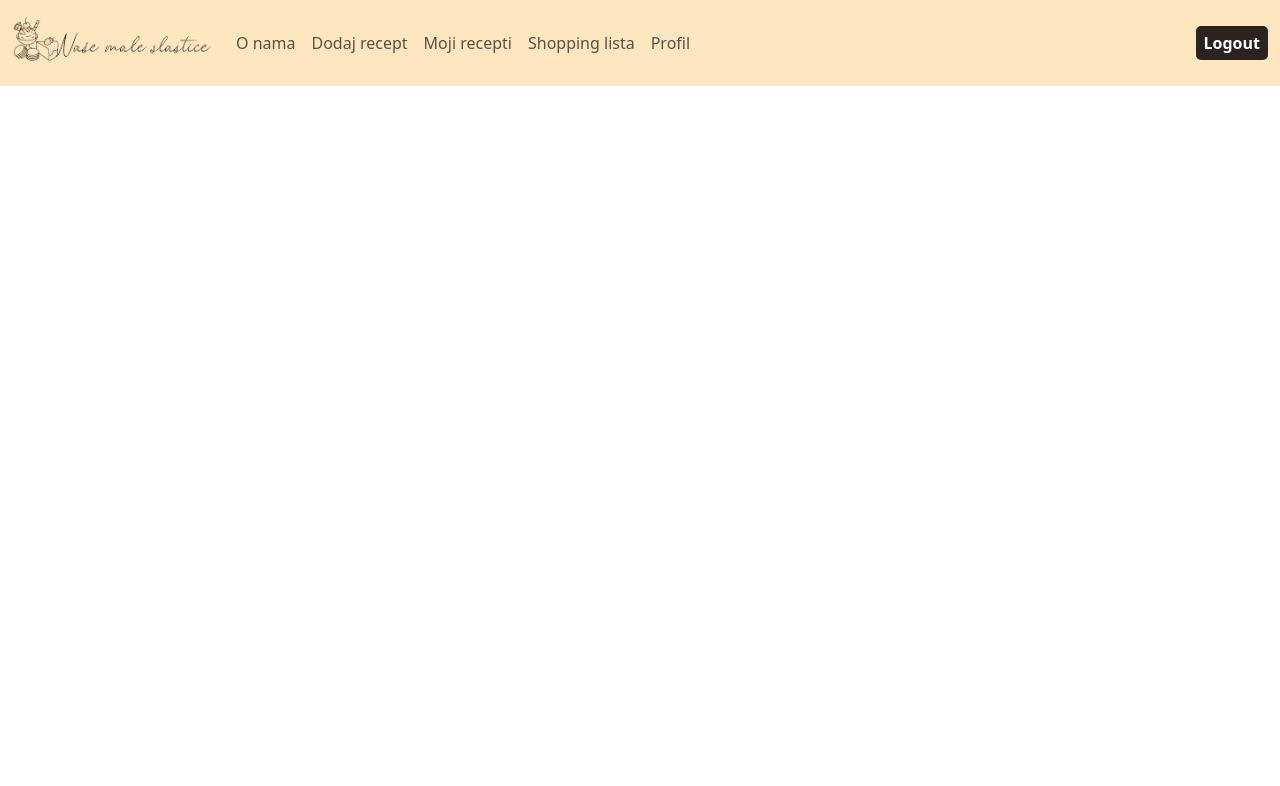
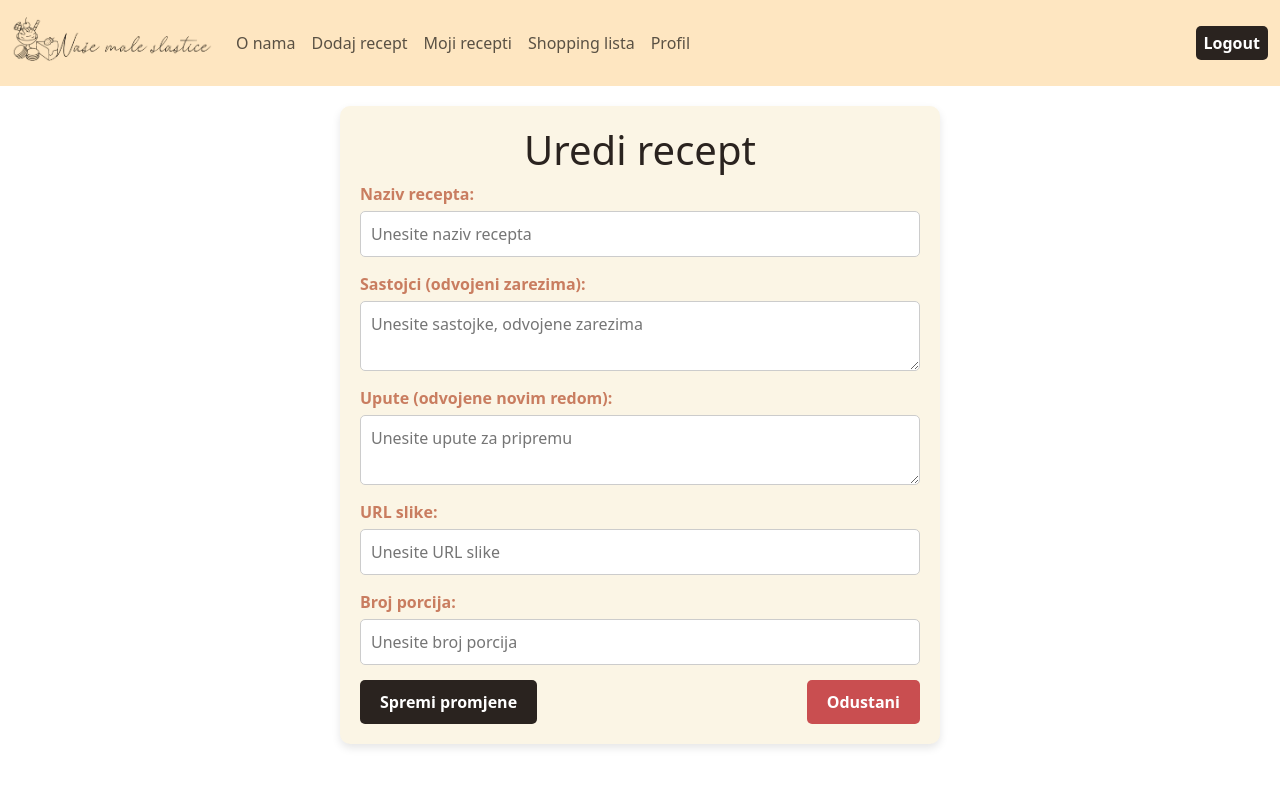
Before and after one commit to AndjelaMatin/WA-frontend, a Vue app: page /uredirecept/1 in a window 1280 px wide. Shown: the top 786 px of the page. Built offline with nearby package versions, Linux system fonts and the light colour scheme; no server answers; sample sign-in values are in the browser's storage.

Commit message:
Ažuriranje recepta

```diff
--- a/src/components/CardComponent.vue
+++ b/src/components/CardComponent.vue
@@ -41,6 +41,7 @@ export default {
   margin-top: 15px;
   display: flex;
   justify-content: space-between;
+  gap: 10px;
 }
 
 .edit-button,
@@ -51,24 +52,27 @@ export default {
   border: none;
   border-radius: 5px;
   cursor: pointer;
+  transition: background-color 0.3s ease, color 0.3s ease;
 }
 
 .edit-button {
-  background-color: #ffc107;
-  color: #000;
+  background-color: #2a231f;
+  color: #fff;
 }
 
 .edit-button:hover {
-  background-color: #e0a800;
+  background-color: #fbf5e5;
+  color: #c97d60;
 }
 
 .delete-button {
-  background-color: #dc3545;
+  background-color: #c94e50;
   color: #fff;
 }
 
 .delete-button:hover {
-  background-color: #c82333;
+  background-color: #ff6b6b;
+  color: #fff;
 }
 
 .recept-card {
--- a/src/router/index.js
+++ b/src/router/index.js
@@ -49,6 +49,12 @@ const routes = [
     component: () => import('../views/MojiRecepti.vue'),
     meta: { requiresAuth: true },
   },
+  {
+    path: '/uredirecept/:id',
+    name: 'urediRecept',
+    component: () => import('../views/UrediRecept.vue'),
+    meta: { requiresAuth: true },
+  },
 ];
 
 const router = createRouter({
--- a/src/views/MojiRecepti.vue
+++ b/src/views/MojiRecepti.vue
@@ -1,5 +1,5 @@
 <template>
-    <div class="mt-3">
+    <div class="container mt-3">
       <h1 class="text-center mb-4">Moji recepti</h1>
       <div class="cards-container">
         <CardComponent
@@ -51,7 +51,6 @@
       this.$router.push({ name: "receptStranica", params: { id } });
     },
       editRecipe(id) {
-        // Navigacija na stranicu uređivanja
         this.$router.push({ name: "urediRecept", params: { id } });
       },
       async deleteRecipe(id) {
--- a/src/views/ReceptStranica.vue
+++ b/src/views/ReceptStranica.vue
@@ -28,12 +28,13 @@
       </div>
 
       <div v-if="showComments" class="recept-komentari">
-        <ul>
-          <li v-for="komentar in recipe.komentari" :key="komentar.tekst">
-            {{ komentar.tekst }} - <strong>{{ komentar.korisnik }}</strong>
-          </li>
-        </ul>
-      </div>
+  <ul v-if="recipe.komentari.length > 0">
+    <li v-for="komentar in recipe.komentari" :key="komentar.tekst">
+      {{ komentar.tekst }} - <strong>{{ komentar.korisnik }}</strong>
+    </li>
+  </ul>
+  <p v-else class="no-comments">Nema komentara.</p>
+</div>
     </div>
     <div v-else class="recept-error">
       <p>Recept nije pronađen.</p>
@@ -47,8 +48,8 @@ import api from '@/services/api';
 export default {
   data() {
     return {
-      recipe: null, // Recept koji će se prikazati
-      showComments: false, // Kontrola prikaza komentara
+      recipe: null,
+      showComments: false,
     };
   },
   async created() {
@@ -181,4 +182,11 @@ export default {
   font-size: 18px;
   color: #c94e50;
 }
+.no-comments {
+  text-align: center;
+  color: #888;
+  font-style: italic;
+  margin-top: 10px;
+}
+
 </style>
--- /dev/null
+++ b/src/views/UrediRecept.vue
@@ -0,0 +1,192 @@
+<template>
+    <div class="edit-recipe-container">
+      <h1>Uredi recept</h1>
+      <form @submit.prevent="azurirajRecept">
+        <label for="naziv">Naziv recepta:</label>
+        <input
+          id="naziv"
+          v-model="tempRecept.naziv"
+          type="text"
+          placeholder="Unesite naziv recepta"
+        />
+
+        <label for="sastojci">Sastojci (odvojeni zarezima):</label>
+        <textarea
+          id="sastojci"
+          v-model="tempRecept.sastojci"
+          placeholder="Unesite sastojke, odvojene zarezima"
+        ></textarea>
+
+        <label for="upute">Upute (odvojene novim redom):</label>
+        <textarea
+          id="upute"
+          v-model="tempRecept.upute"
+          placeholder="Unesite upute za pripremu"
+        ></textarea>
+
+        <label for="slika">URL slike:</label>
+        <input
+          id="slika"
+          v-model="tempRecept.slika"
+          type="url"
+          placeholder="Unesite URL slike"
+        />
+
+        <label for="porcije">Broj porcija:</label>
+        <input
+          id="porcije"
+          v-model.number="tempRecept.porcije"
+          type="number"
+          min="1"
+          placeholder="Unesite broj porcija"
+        />
+
+        <div class="buttons-container">
+          <button type="submit" class="save-button">Spremi promjene</button>
+          <button type="button" class="cancel-button" @click="odustaniOdPromjena">
+            Odustani
+          </button>
+        </div>
+      </form>
+    </div>
+  </template>
+
+  <script>
+  import api from "@/services/api";
+
+  export default {
+    data() {
+      return {
+        originalRecept: {},
+        tempRecept: {},
+      };
+    },
+    async created() {
+      try {
+        const { data } = await api.get(`/recepti/${this.$route.params.id}`);
+        this.originalRecept = {
+          ...data,
+          sastojci: data.sastojci.join(", "),
+          upute: data.upute.join("\n"),
+        };
+        this.tempRecept = { ...this.originalRecept };
+      } catch (error) {
+        console.error("Greška pri dohvaćanju recepta:", error);
+      }
+    },
+    methods: {
+      async azurirajRecept() {
+        try {
+          const promjene = {};
+
+          // Provjera koji podaci su promijenjeni
+          for (const key in this.tempRecept) {
+            if (this.tempRecept[key] !== this.originalRecept[key]) {
+              if (key === "sastojci") {
+                promjene[key] = this.tempRecept[key]
+                  .split(",")
+                  .map((s) => s.trim());
+              } else if (key === "upute") {
+                promjene[key] = this.tempRecept[key]
+                  .split("\n")
+                  .map((u) => u.trim());
+              } else {
+                promjene[key] = this.tempRecept[key];
+              }
+            }
+          }
+
+          if (Object.keys(promjene).length === 0) {
+            alert("Nema promjena za spremiti.");
+            return;
+          }
+
+          const token = localStorage.getItem("token");
+          await api.put(`/recepti/${this.$route.params.id}`, promjene, {
+            headers: { Authorization: `Bearer ${token}` },
+          });
+
+          alert("Recept uspješno ažuriran!");
+          this.$router.push("/mojirecepti");
+        } catch (error) {
+          console.error("Greška pri ažuriranju recepta:", error);
+          alert("Došlo je do greške pri spremanju promjena.");
+        }
+      },
+      odustaniOdPromjena() {
+        this.$router.push("/mojirecepti");
+      },
+    },
+  };
+  </script>
+
+  <style scoped>
+  .edit-recipe-container {
+    max-width: 600px;
+    margin: 20px auto;
+    padding: 20px;
+    background-color: #fbf5e5;
+    border-radius: 10px;
+    box-shadow: 0 4px 8px rgba(0, 0, 0, 0.1);
+  }
+
+  h1 {
+    text-align: center;
+    color: #2a231f;
+  }
+
+  form {
+    display: flex;
+    flex-direction: column;
+  }
+
+  label {
+    font-weight: bold;
+    margin-bottom: 5px;
+    color: #c97d60;
+  }
+
+  input,
+  textarea {
+    margin-bottom: 15px;
+    padding: 10px;
+    border: 1px solid #ccc;
+    border-radius: 5px;
+  }
+
+  .buttons-container {
+    display: flex;
+    justify-content: space-between;
+    gap: 10px;
+  }
+
+  .save-button {
+    padding: 10px 20px;
+    background-color: #2a231f;
+    color: #fff;
+    border: none;
+    border-radius: 5px;
+    cursor: pointer;
+    font-size: 16px;
+    font-weight: bold;
+  }
+
+  .save-button:hover {
+    background-color: #c97d60;
+  }
+
+  .cancel-button {
+    padding: 10px 20px;
+    background-color: #c94e50;
+    color: #fff;
+    border: none;
+    border-radius: 5px;
+    cursor: pointer;
+    font-size: 16px;
+    font-weight: bold;
+  }
+
+  .cancel-button:hover {
+    background-color: #ff6b6b;
+  }
+  </style>
```
